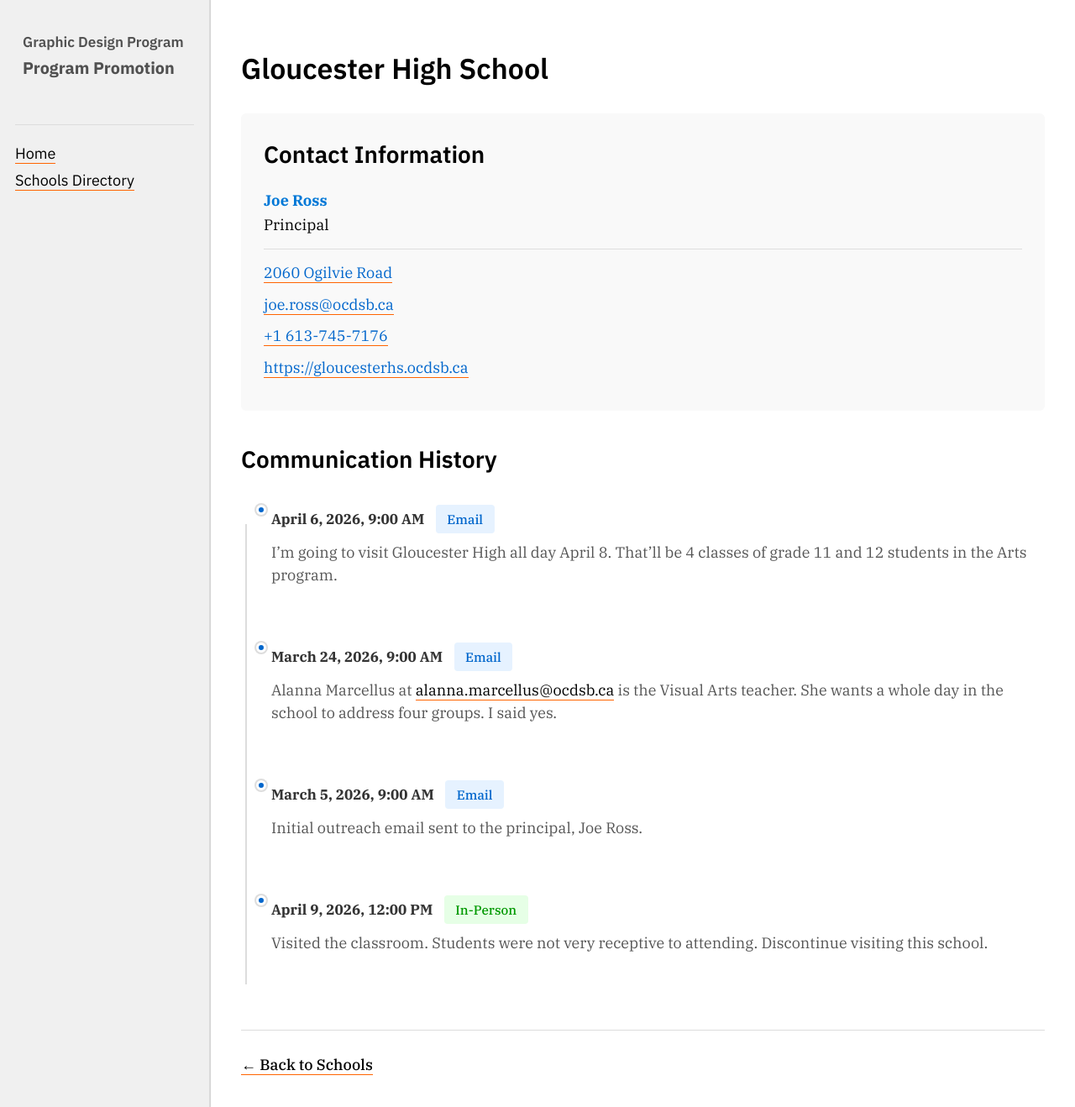
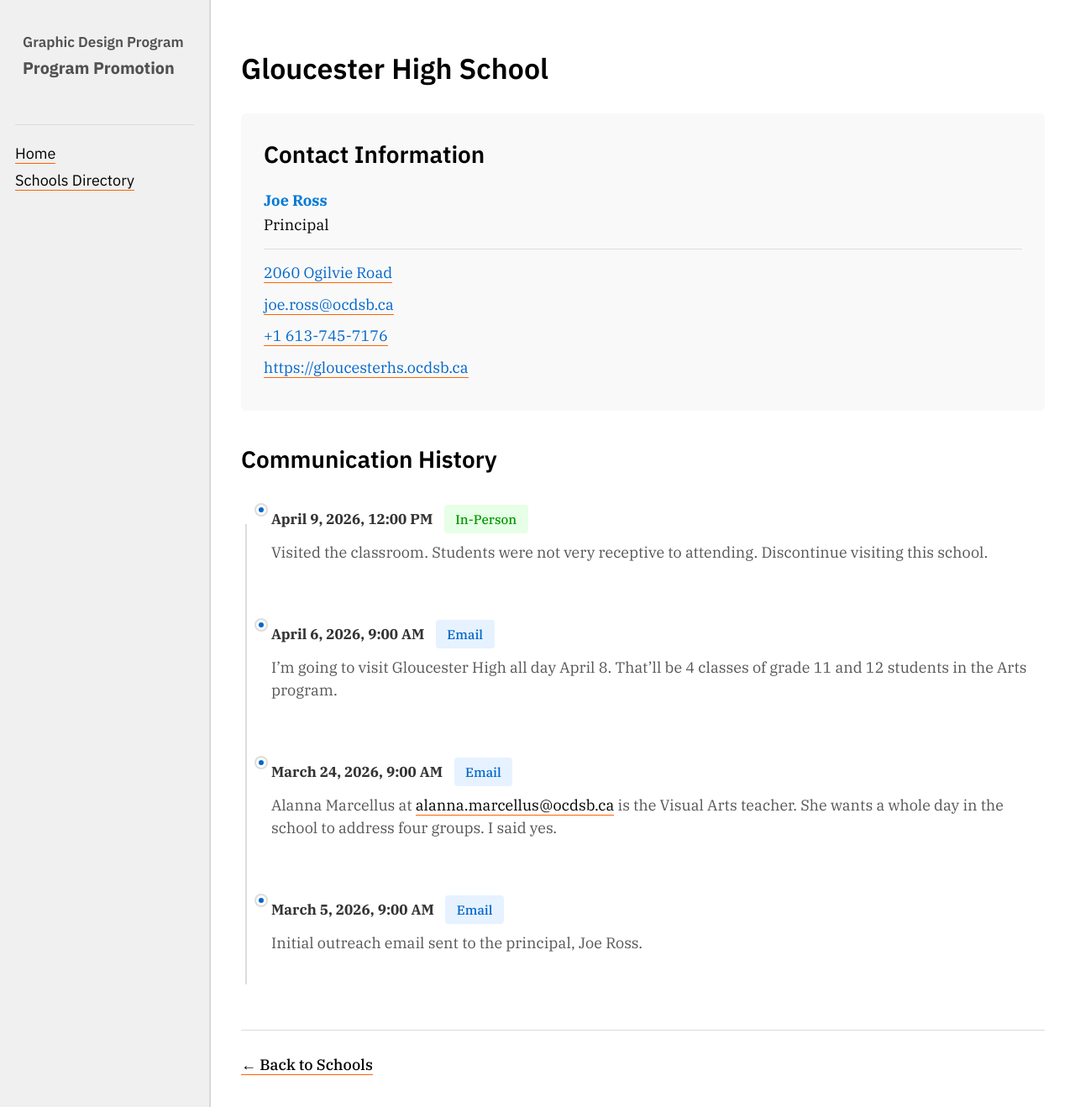
Before and after one commit to AlainParadis/program-promotion, a Jekyll site: the page built from _schools/gloucester-high-school.md, in a window 1280 px wide and 1318 px high. Shown: the whole window at 84% size. Built offline with Jekyll 4.4.1, drawn with Linux system fonts in a browser that asks for light colours.

```diff
--- a/_schools/gloucester-high-school.md
+++ b/_schools/gloucester-high-school.md
@@ -11,13 +11,13 @@ contact:
   phone: "+1 613-745-7176"
   url: "https://gloucesterhs.ocdsb.ca"
 communications:
-  - date: “2026-03-05T09:00:00”
+  - date: "2026-03-05T09:00:00"
     method: "email"
     note: "Initial outreach email sent to the principal, Joe Ross."
-  - date: “2026-03-24T09:00:00”
+  - date: "2026-03-24T09:00:00"
     method: "email"
     note: "Alanna Marcellus at [alanna.marcellus@ocdsb.ca](alanna.marcellus@ocdsb.ca) is the Visual Arts teacher. She wants a whole day in the school to address four groups. I said yes."
-  - date: “2026-04-06T09:00:00”
+  - date: "2026-04-06T09:00:00"
     method: "email"
     note: "I'm going to visit Gloucester High all day April 8. That'll be 4 classes of grade 11 and 12 students in the Arts program."
   - date: "2026-04-09T12:00:00"
```
